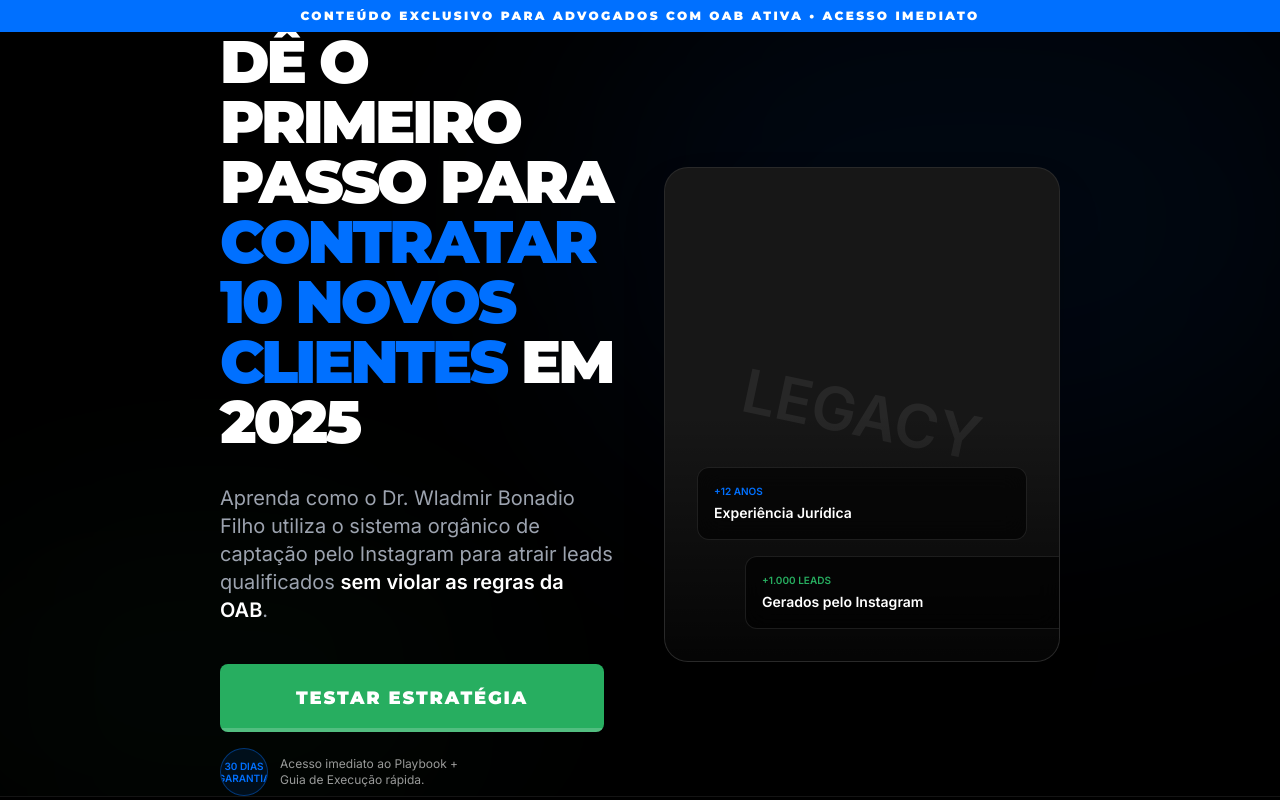
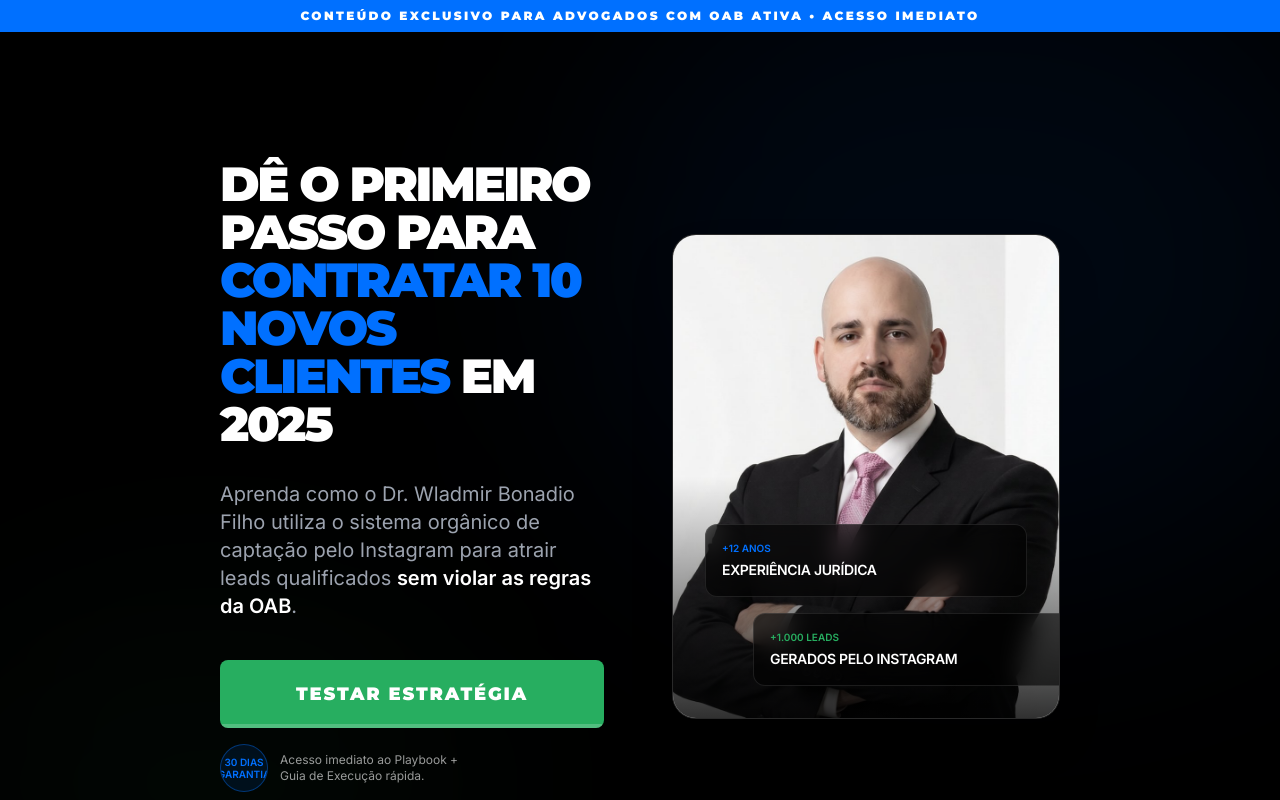
Before and after one commit to marketingavestra/bonadio, a React (Vite) app: page / in a window 1280 px wide. Shown: the top 800 px of the page. Built offline with nearby package versions, Linux system fonts and the light colour scheme.

Commit message:
subir atualizações

```diff
--- a/src/components/Hero.jsx
+++ b/src/components/Hero.jsx
@@ -3,19 +3,19 @@ import CtaButton from './CtaButton'
 
 export default function Hero() {
   return (
-    <section className="relative min-h-[90vh] flex items-center bg-v4-black overflow-hidden pt-12 md:pt-0">
+    <section className="relative min-h-[85vh] flex items-center bg-v4-black overflow-hidden py-24 md:py-32">
       {/* Glow Effects */}
       <div className="absolute top-0 right-0 w-[60%] h-[70%] bg-[#0070FF11] blur-[120px] rounded-full -mr-20 -mt-20" />
       <div className="absolute bottom-0 left-0 w-[40%] h-[40%] bg-[#27AE6008] blur-[100px] rounded-full -ml-10 -mb-10" />
 
-      <div className="relative z-10 max-w-content mx-auto px-5 w-full grid md:grid-cols-2 gap-12 items-center">
+      <div className="relative z-10 max-w-content mx-auto px-5 w-full grid md:grid-cols-2 gap-16 items-center">
         <div>
           <motion.div
             initial={{ opacity: 0, x: -20 }}
             animate={{ opacity: 1, x: 0 }}
             className="mb-8"
           >
-            <h1 className="font-heading font-black text-4xl md:text-6xl text-white leading-[1.05] uppercase tracking-tighter">
+            <h1 className="font-heading font-black text-3xl md:text-5xl text-white leading-tight uppercase tracking-tighter">
               DÊ O PRIMEIRO PASSO PARA <span className="text-v4-blue">CONTRATAR 10 NOVOS CLIENTES</span> EM 2025
             </h1>
           </motion.div>
@@ -56,24 +56,24 @@ export default function Hero() {
           className="relative hidden md:block"
         >
           <div className="aspect-[4/5] rounded-3xl bg-neutral-900 border border-v4-border relative overflow-hidden group shadow-2xl">
-            {/* Overlay Gradient */}
+            {/* Overlay Gradient (stays on top of the image) */}
             <div className="absolute inset-0 bg-gradient-to-t from-black/80 via-transparent to-transparent z-10" />
 
-            {/* Lawyer Portrait Placeholder with stats */}
-            <div className="absolute bottom-8 left-8 right-8 z-20 space-y-4">
+            <img
+              src="/Foto Perfil.jpg"
+              alt="Dr. Wladmir Bonadio Filho"
+              className="absolute inset-0 w-full h-full object-cover grayscale-[0.2] group-hover:grayscale-0 transition-all duration-700"
+            />
+
+            {/* Lawyer Portrait Text with stats */}
+            <div className="absolute bottom-8 left-8 right-8 z-20 space-y-4 font-body">
                <div className="bg-v4-black/60 backdrop-blur-md border border-white/10 rounded-xl p-4">
                   <p className="text-[10px] text-v4-blue uppercase font-black mb-1">+12 ANOS</p>
-                  <p className="text-sm font-bold text-white">Experiência Jurídica</p>
+                  <p className="text-sm font-bold text-white uppercase tracking-tight">Experiência Jurídica</p>
                </div>
-               <div className="bg-v4-black/60 backdrop-blur-md border border-white/10 rounded-xl p-4 translate-x-12">
+               <div className="bg-v4-black/60 backdrop-blur-md border border-white/10 rounded-xl p-4 md:translate-x-12">
                   <p className="text-[10px] text-success uppercase font-black mb-1">+1.000 LEADS</p>
-                  <p className="text-sm font-bold text-white">Gerados pelo Instagram</p>
-               </div>
-            </div>
-
-            <div className="absolute inset-0 flex items-center justify-center">
-               <div className="w-full h-full bg-gradient-radial from-v4-blue/5 to-transparent flex items-center justify-center opacity-40 group-hover:opacity-60 transition-opacity">
-                   <p className="text-neutral-700 text-6xl font-black rotate-12">LEGACY</p>
+                  <p className="text-sm font-bold text-white uppercase tracking-tight">Gerados pelo Instagram</p>
                </div>
             </div>
           </div>
```
Also changed, not shown: public/Foto Perfil.jpg (added).
